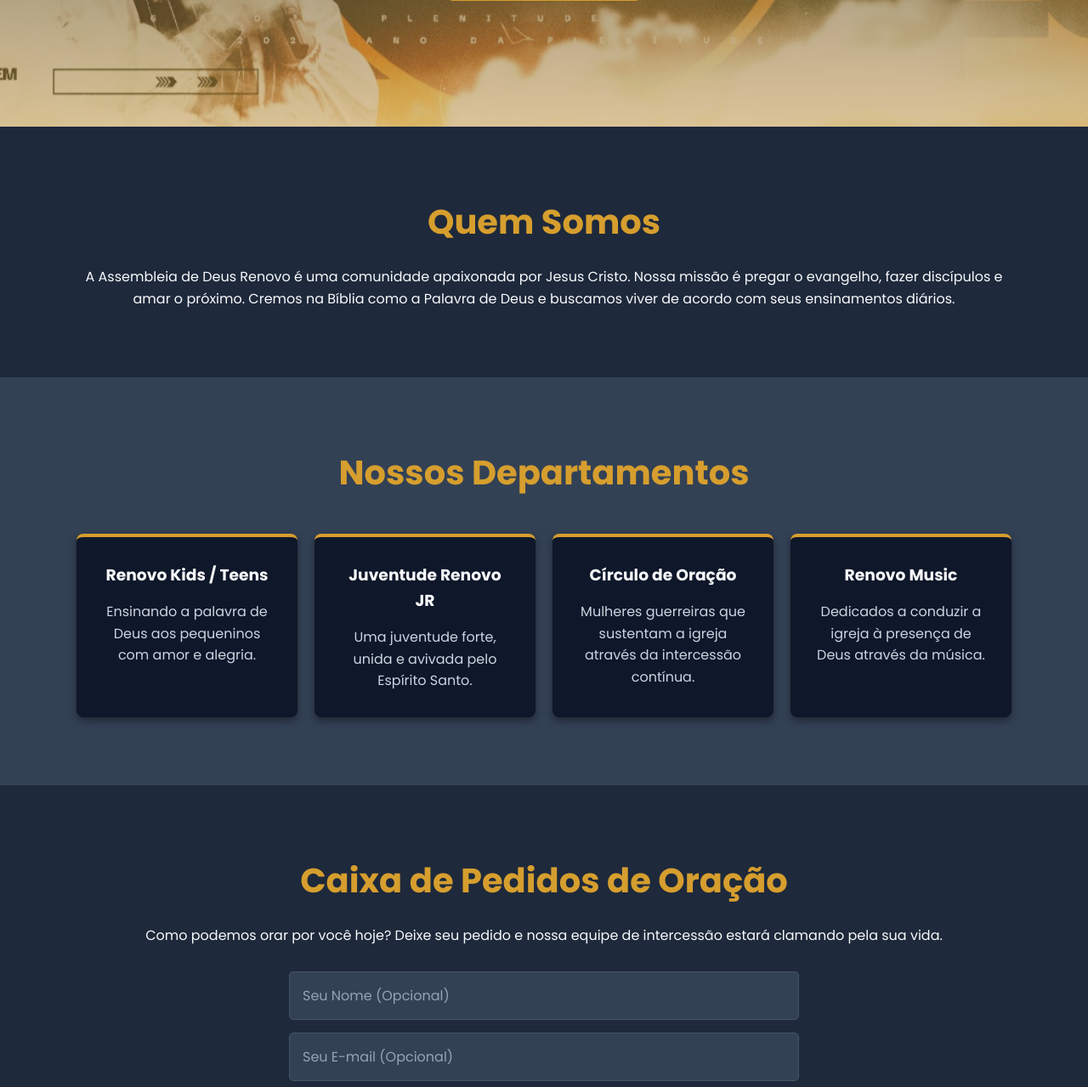
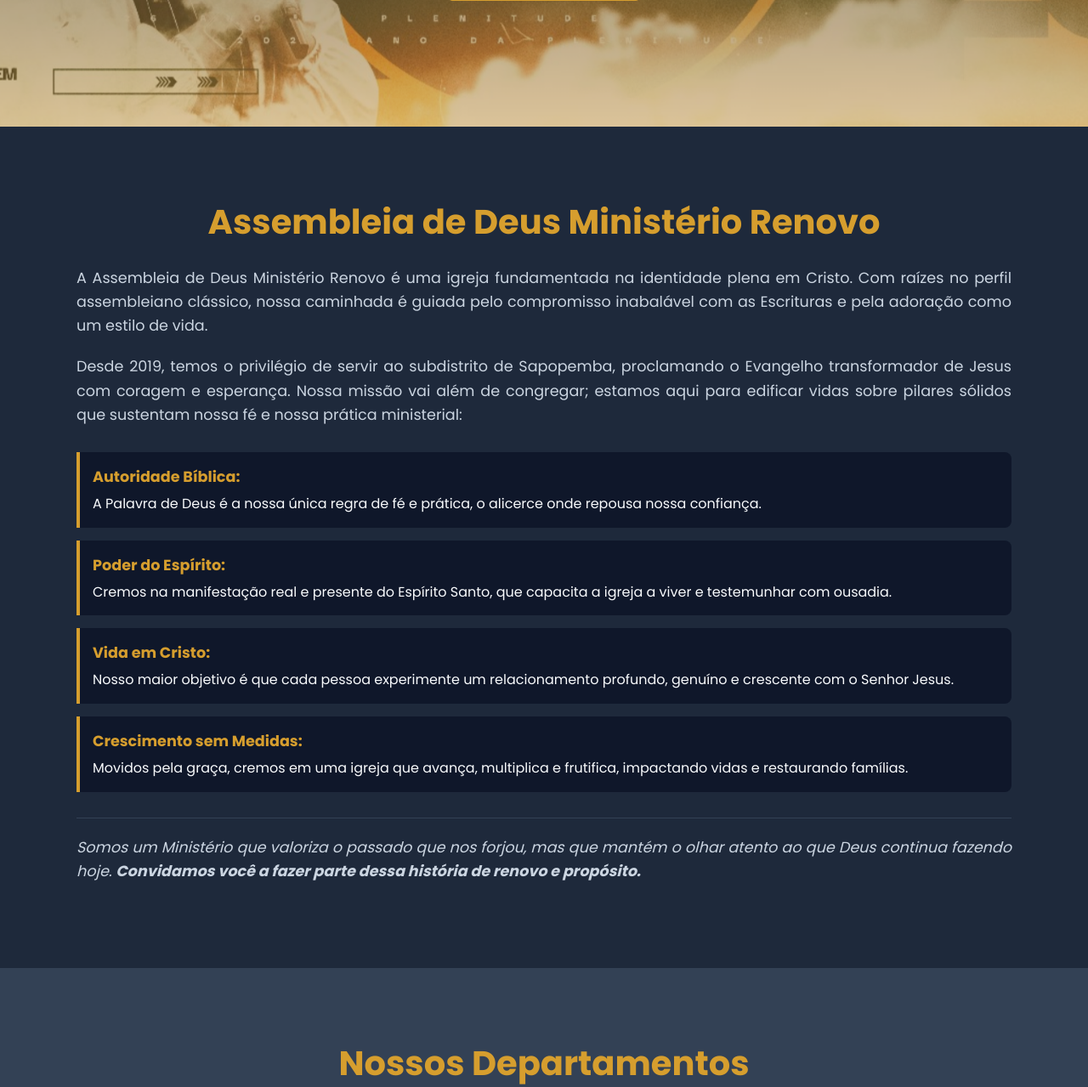
Before and after one commit to barbosawe/ad-renovo-site, a Django app: page / in a window 1280 px wide. Shown: the part 561-1840 px from the top of the page at 85% size. Run offline with Django 5.2, Linux system fonts and the light colour scheme.

Commit message:
Aplicando codigo html corrigido

```diff
--- a/core/static/style.css
+++ b/core/static/style.css
@@ -406,3 +406,58 @@ h2 {
         margin-bottom: 15px;
     }
 }
+
+/* Estilização da Seção Quem Somos */
+.quem-somos-content p {
+    margin-bottom: 20px;
+    font-size: 1.1rem;
+    color: var(--text-muted);
+    text-align: justify; /* Deixa o texto alinhado e elegante */
+}
+
+.pilares-lista {
+    list-style: none;
+    text-align: left;
+    margin: 30px 0;
+    padding-left: 0;
+}
+
+.pilares-lista li {
+    background: var(--card-bg);
+    margin-bottom: 15px;
+    padding: 15px;
+    border-left: 4px solid var(--secondary-color);
+    border-radius: 0 8px 8px 0;
+    transition: transform 0.3s;
+}
+
+.pilares-lista li:hover {
+    transform: translateX(10px); /* Efeito de deslize ao passar o mouse */
+}
+
+.pilares-lista li strong {
+    color: var(--secondary-color);
+    display: block;
+    font-size: 1.1rem;
+    margin-bottom: 5px;
+}
+
+.final-convite {
+    border-top: 1px solid var(--bg-light-dark);
+    padding-top: 20px;
+    font-style: italic;
+}
+
+/* =========================================
+   ANIMAÇÃO DE REVELAÇÃO (Scroll Reveal)
+   ========================================= */
+.reveal {
+    opacity: 0;
+    transform: translateY(30px);
+    transition: all 0.8s ease-out;
+}
+
+.reveal.active {
+    opacity: 1;
+    transform: translateY(0);
+}
--- a/core/templates/index.html
+++ b/core/templates/index.html
@@ -50,6 +50,25 @@
         const navLinks = document.getElementById("navLinks");
         navLinks.classList.toggle("active");
     }
+
+    // Função para animar elementos ao rolar a página
+function reveal() {
+    var reveals = document.querySelectorAll(".reveal");
+    for (var i = 0; i < reveals.length; i++) {
+        var windowHeight = window.innerHeight;
+        var elementTop = reveals[i].getBoundingClientRect().top;
+        var elementVisible = 150;
+        if (elementTop < windowHeight - elementVisible) {
+            reveals[i].classList.add("active");
+        }
+    }
+}
+
+// Executa a função sempre que rolar a página
+window.addEventListener("scroll", reveal);
+
+// Executa uma vez ao carregar para mostrar o que já está na tela
+reveal();
 </script>
 
     <header class="hero">
@@ -60,14 +79,24 @@
         </div>
     </header>
 
-    <section id="quem-somos" class="section">
-        <div class="container">
-            <h2>Quem Somos</h2>
-            <p>A Assembleia de Deus Renovo é uma comunidade apaixonada por Jesus Cristo. Nossa missão é pregar o
-                evangelho, fazer discípulos e amar o próximo. Cremos na Bíblia como a Palavra de Deus e buscamos viver
-                de acordo com seus ensinamentos diários.</p>
-        </div>
-    </section>
+<section id="quem-somos" class="section">
+    <div class="container quem-somos-content">
+        <h2 class="reveal">Assembleia de Deus Ministério Renovo</h2>
+
+        <p class="reveal">A Assembleia de Deus Ministério Renovo é uma igreja fundamentada na identidade plena em Cristo. Com raízes no perfil assembleiano clássico, nossa caminhada é guiada pelo compromisso inabalável com as Escrituras e pela adoração como um estilo de vida.</p>
+
+        <p class="reveal">Desde 2019, temos o privilégio de servir ao subdistrito de Sapopemba, proclamando o Evangelho transformador de Jesus com coragem e esperança. Nossa missão vai além de congregar; estamos aqui para edificar vidas sobre pilares sólidos que sustentam nossa fé e nossa prática ministerial:</p>
+
+        <ul class="pilares-lista reveal">
+            <li><strong>Autoridade Bíblica:</strong> A Palavra de Deus é a nossa única regra de fé e prática, o alicerce onde repousa nossa confiança.</li>
+            <li><strong>Poder do Espírito:</strong> Cremos na manifestação real e presente do Espírito Santo, que capacita a igreja a viver e testemunhar com ousadia.</li>
+            <li><strong>Vida em Cristo:</strong> Nosso maior objetivo é que cada pessoa experimente um relacionamento profundo, genuíno e crescente com o Senhor Jesus.</li>
+            <li><strong>Crescimento sem Medidas:</strong> Movidos pela graça, cremos em uma igreja que avança, multiplica e frutifica, impactando vidas e restaurando famílias.</li>
+        </ul>
+
+        <p class="reveal final-convite">Somos um Ministério que valoriza o passado que nos forjou, mas que mantém o olhar atento ao que Deus continua fazendo hoje. <strong>Convidamos você a fazer parte dessa história de renovo e propósito.</strong></p>
+    </div>
+</section>
 
     <section id="departamentos" class="section bg-light">
         <div class="container">
@@ -130,7 +159,7 @@
                 <p><strong>Chave CNPJ:</strong> 37.754.896/0001-04</p>
 
             <div class="qr-placeholder">
-            <img src="../static/imagempix2.jpeg" alt="QR Code PIX AD Renovo" class="qr-image">
+            <img src="{% static 'imagempix2.jpeg' %}" alt="QR Code PIX AD Renovo" class="qr-image">
             </div>
 
                 <p>Nome: Assembleia de Deus Renovo</p>
@@ -148,7 +177,7 @@
                 <p><strong>E-mail:</strong> contato@adrenovo.com.br</p>
                 <p><strong>Dias de Culto:</strong><br>
                     Terça-feira: Culto de Ensino às 19:30<br>
-                    Domingo: Culto da Família às 18:30</p>
+                    Domingado: Culto da Família às 18:30</p>
             </div>
         </div>
     </section>
```
